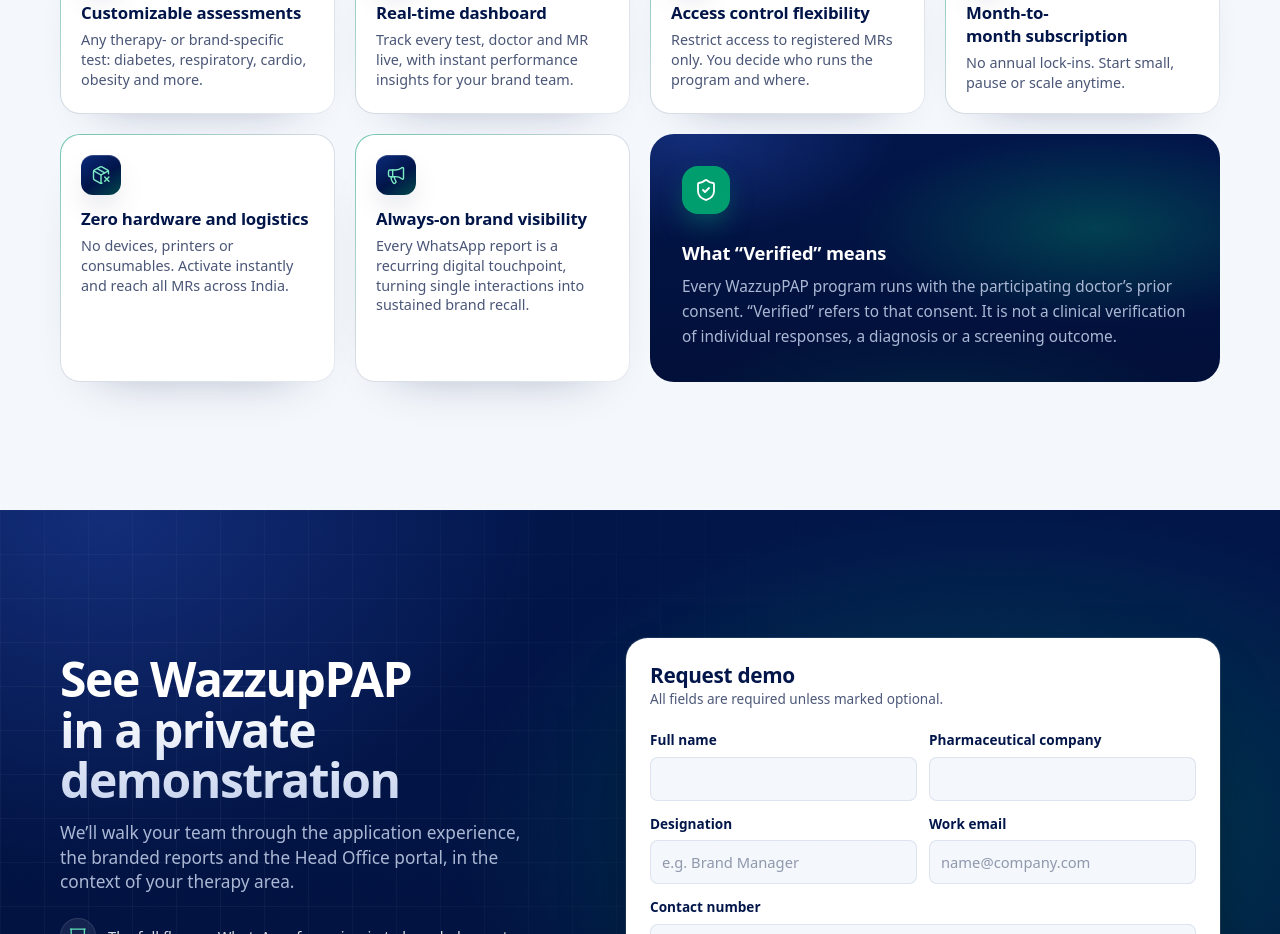
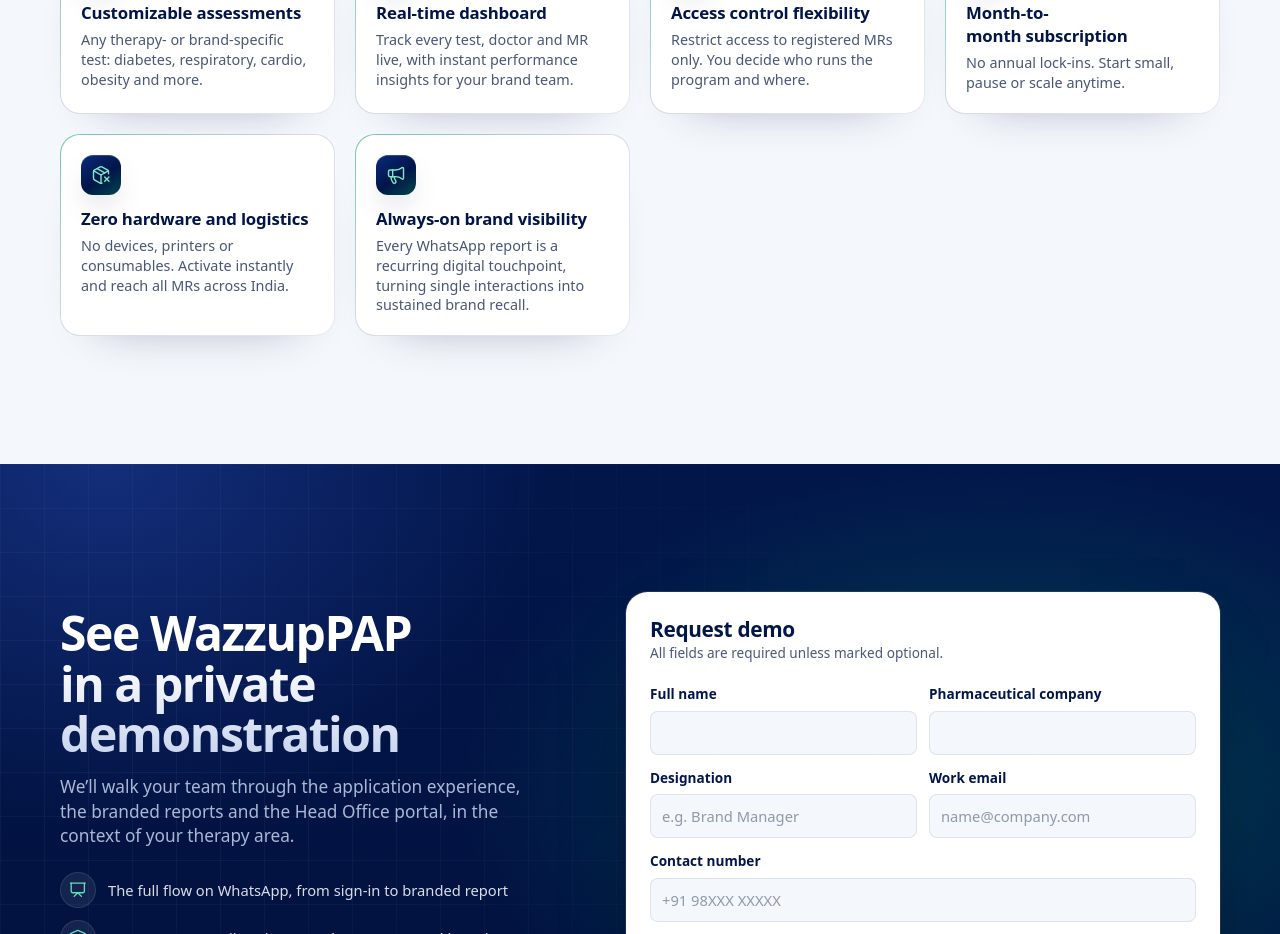
Before and after one commit to Rohan9833/WazzupPAP_display, a React (Vite) app in the folder frontend/: page / in a window 1280 px wide. Shown: the part 6760-7694 px from the top of the page. Built offline with nearby package versions, Linux system fonts and the light colour scheme; no server answers.

Commit message:
Remove verified card from features section

```diff
--- a/frontend/src/components/sections/Features.jsx
+++ b/frontend/src/components/sections/Features.jsx
@@ -51,18 +51,6 @@ export default function Features() {
             </li>
           ))}
 
-          <li className="surface-night grain relative overflow-hidden rounded-[1.5rem] p-7 text-haze sm:col-span-2 sm:p-8">
-            <div className="relative">
-              <span className="grid h-12 w-12 place-items-center rounded-2xl bg-leaf shadow-[0_12px_30px_-10px_rgb(0_156_109/0.8)]">
-                <ShieldCheck className="h-6 w-6 text-white" strokeWidth={1.8} aria-hidden />
-              </span>
-              <h3 className="mt-6 text-[1.15rem] font-semibold tracking-[-0.01em] !text-white">What “Verified” means</h3>
-              <p className="mt-2 max-w-[38em] text-[0.96rem] leading-relaxed">
-                Every WazzupPAP program runs with the participating doctor’s prior consent. “Verified” refers to that
-                consent. It is not a clinical verification of individual responses, a diagnosis or a screening outcome.
-              </p>
-            </div>
-          </li>
         </ul>
       </div>
     </section>
```
